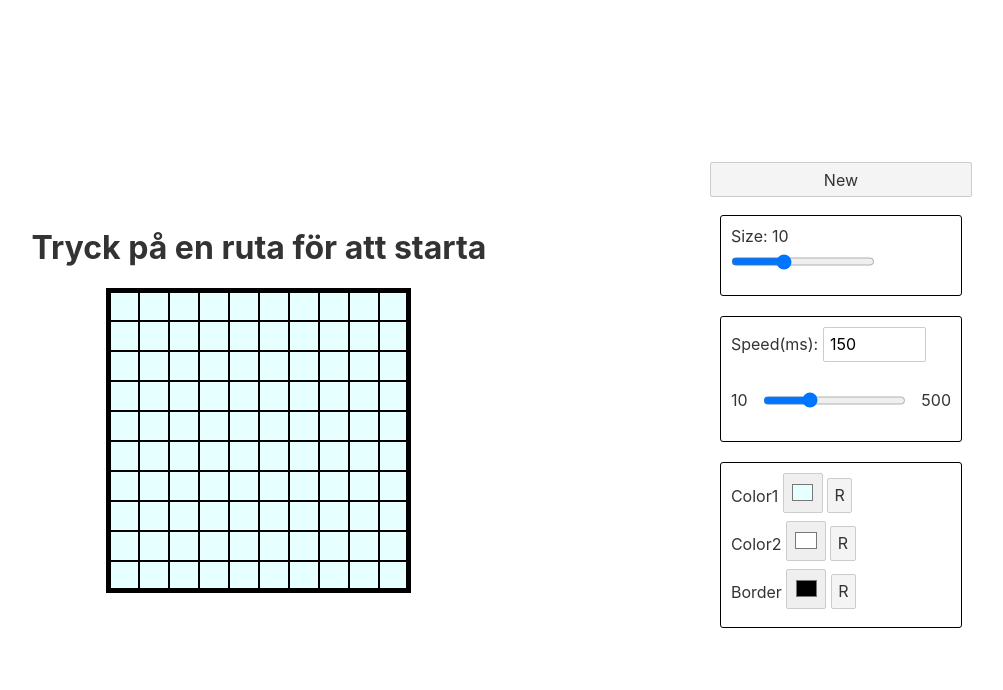
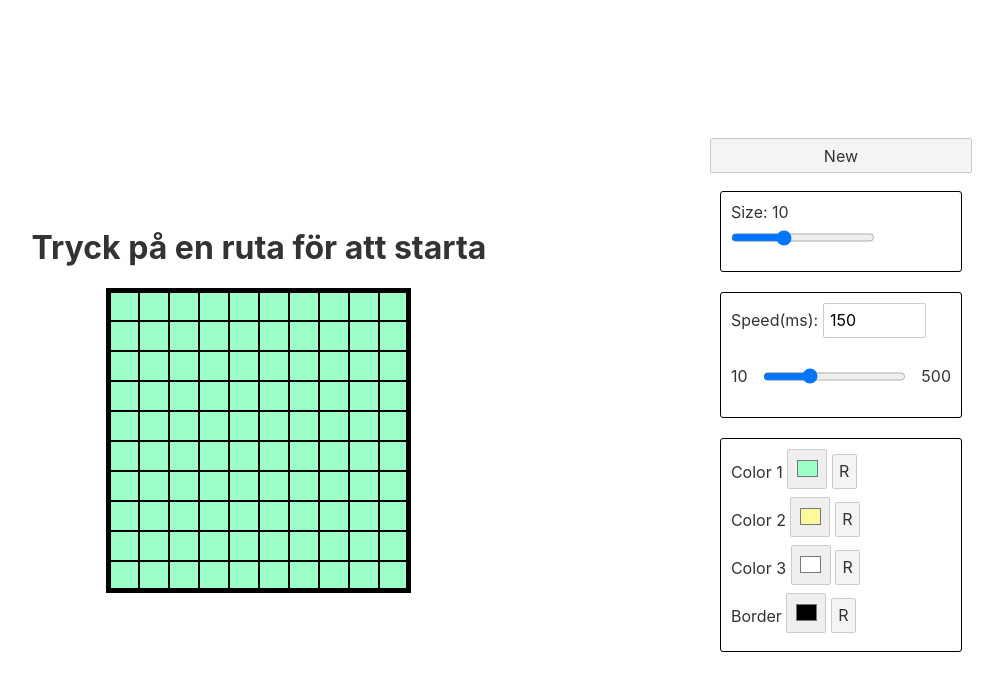
Before and after one commit to Alexander-Holm/maze-algorithm, a Svelte app: page / in a window 1280 px wide. Shown: the top 690 px of the page, without its empty margins (250-1253 px from the left). Built offline with nearby package versions, Linux system fonts and the light colour scheme.

Commit message:
gå bakåt

```diff
--- a/src/App.svelte
+++ b/src/App.svelte
@@ -13,8 +13,9 @@
     }
     const DEFAULTS = {
         colors: {
-            first: "#e6ffff",
-            second: "#ffffff",
+            first: "#9cffc7",
+            second: "#fff89c",
+            third: "#ffffff",
             border: "#000000",
         },
         speed: 150,
@@ -37,6 +38,8 @@
             for(let i = 0; i < size; i++){
                 row[i] = {
                     visited: false,
+                    finished: false,
+                    color: colors.first,
                     walls: {
                         up: true,
                         down: true,
@@ -70,6 +73,10 @@
                 await move(newX, newY, activeGrid);
             }
         }
+        if(activeGrid !== grid)
+            return;
+        await new Promise(resolve => setTimeout(resolve, speed.current));
+        grid[currentX][currentY].finished = true ;
     }
 
     function isCellValid(x, y, grid){
@@ -113,14 +120,19 @@
         </div>
         <div class="color-settings">
             <label >
-                Color1
+                Color 1
                 <input  type="color" bind:value={colors.first} />
                 <button on:click={() => colors.first = DEFAULTS.colors.first}>R</button>
             </label>
             <label >
-                Color2
+                Color 2
                 <input  type="color" bind:value={colors.second} />
                 <button on:click={() => colors.second = DEFAULTS.colors.second}>R</button>
+            </label>
+            <label >
+                Color 3
+                <input  type="color" bind:value={colors.third} />
+                <button on:click={() => colors.third = DEFAULTS.colors.third}>R</button>
             </label>
             <label >
                 Border
@@ -138,7 +150,7 @@
                     {#each row as cell , x (x+","+y)}
                         <td
                             on:click={() => move(x, y, grid)}
-                            style:background-color = {grid[x][y].visited ? colors.second : colors.first}
+                            style:background-color = { grid[x][y].finished ? colors.third : grid[x][y].visited ? colors.second : colors.first }
                             style:border-color = {colors.border}
                             style:border-top-width = {grid[x][y].walls.up ? "2px" : 0 }
                             style:border-bottom-width = {grid[x][y].walls.down ? "2px" : 0}
@@ -178,8 +190,6 @@
         height: 30px;
         border-style: solid;
         box-sizing: border-box;
-        /* Ingen transition på border */
-        /* transition: background-color 0.1s; */
     }
     .controls{
         display: flex;
```
Also changed, not shown: public/build/bundle.css, public/build/bundle.js, 1 other file (tests, documents, lock files or other folders).
